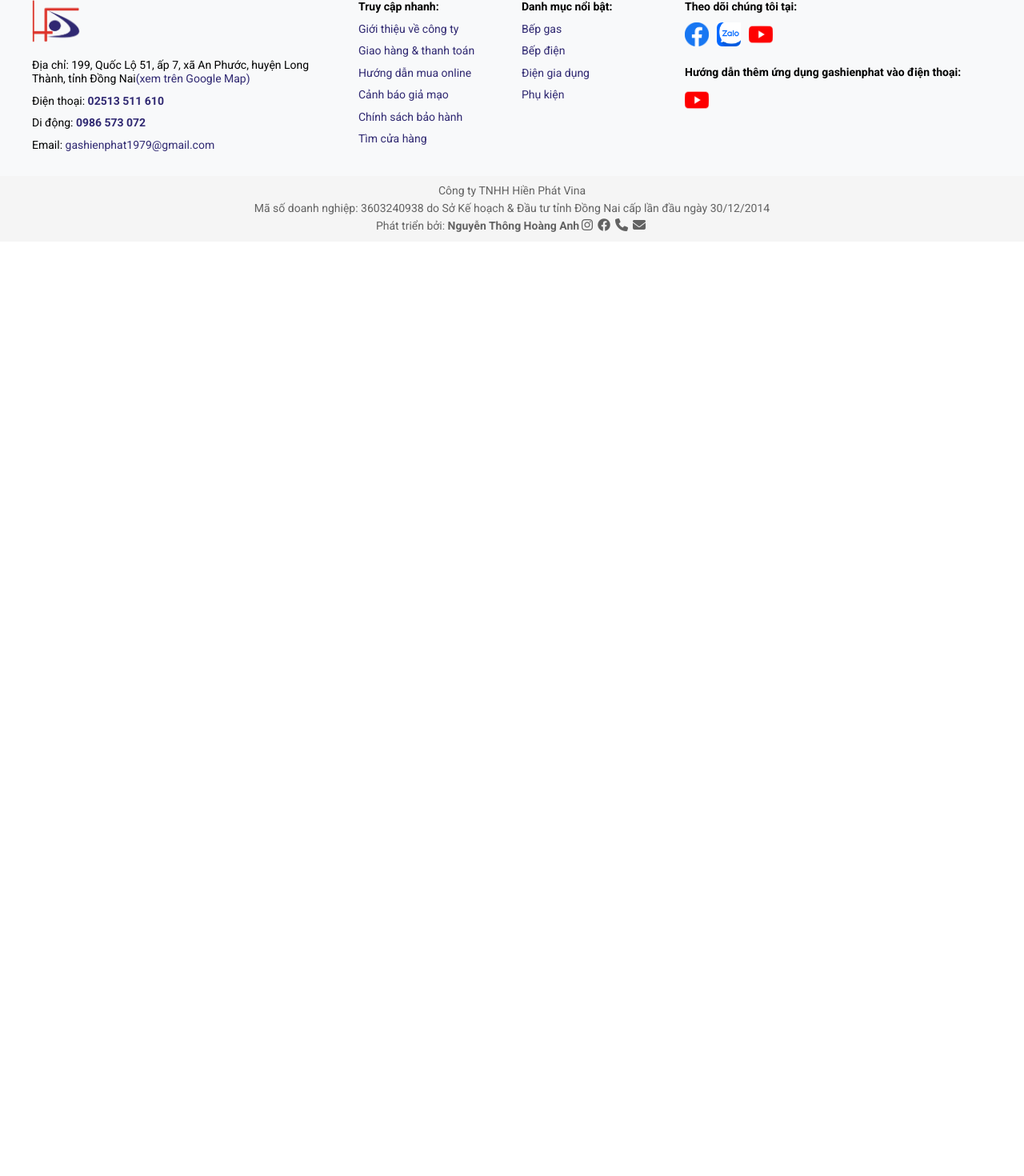
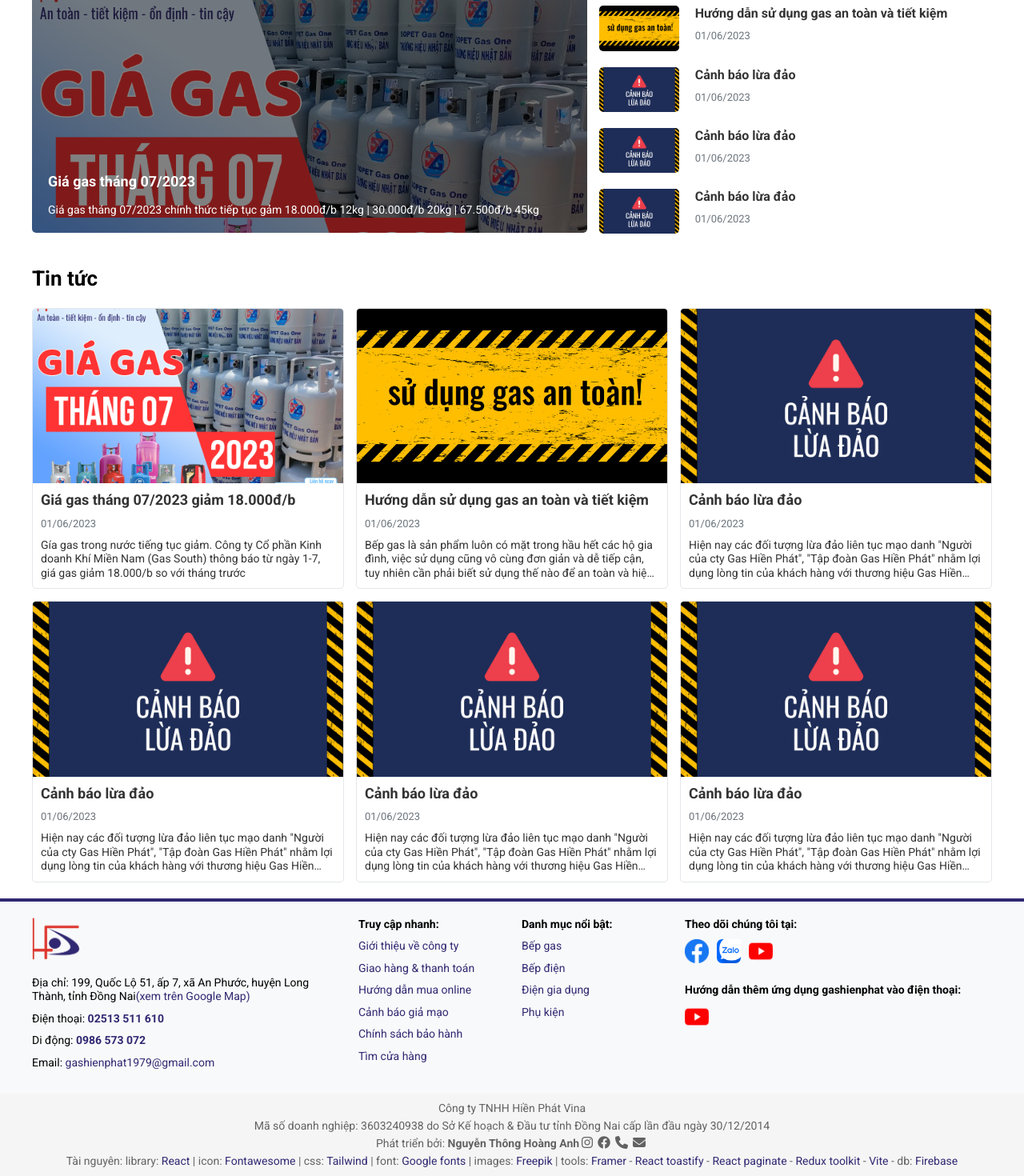
Before and after one commit to hanti1999/gashienphat-react, a React (Vite) app: page /news in a window 1280 px wide. Shown: the part 459-1929 px from the top of the page at 80% size. Before the commit the page ends 800 px from the top, so only its background shows below. Built offline with nearby package versions, Linux system fonts and the light colour scheme; no server answers.

Commit message:
fix bug ux/ui

```diff
--- a/src/App.css
+++ b/src/App.css
@@ -10,7 +10,7 @@
 }
 
 @media (min-width: 1024px) and (max-width: 1220px) {
-    .header, .content, .footer, .counter, .shop__filter, .shop__products {
+    .header, .content, .footer, .counter {
         margin-left: 8px;
         margin-right: 8px;
     }
--- a/src/assets/data/blogs.jsx
+++ b/src/assets/data/blogs.jsx
@@ -1,15 +1,15 @@
-import blogImg1 from '../../assets/img/banner/Thang6.jpg';
+import blogImg1 from '../../assets/img/banner/Thang7.png';
 import blogImg2 from '../../assets/img/banner/safe.jpg';
 import blogImg3 from '../../assets/img/luadao.jpg';
 
 const blogItems = [
     {
         id: '01',
-        blogName: 'Giá gas tháng 06/2023 giảm 35.000đ/b',
+        blogName: 'Giá gas tháng 07/2023 giảm 18.000đ/b',
         blogDate: '01/06/2023',
         blogCmt: '0',
         blogImg: blogImg1,
-        blogDesc: 'Gía gas trong nước tiếng tục giảm. Công ty Cổ phần Kinh doanh Khí Miền Nam (Gas South) thông báo từ ngày 1-6, giá gas giảm 2.917đồng/kg so với tháng trước'
+        blogDesc: 'Gía gas trong nước tiếng tục giảm. Công ty Cổ phần Kinh doanh Khí Miền Nam (Gas South) thông báo từ ngày 1-7, giá gas giảm 18.000/b so với tháng trước'
     },
     {
         id: '02',
@@ -26,7 +26,31 @@
         blogCmt: '0',
         blogImg: blogImg3,
         blogDesc: 'Hiện nay các đối tượng lừa đảo liên tục mạo danh "Người của cty Gas Hiền Phát", "Tập đoàn Gas Hiền Phát" nhằm lợi dụng lòng tin của khách hàng với thương hiệu Gas Hiền Phát để bán những sản phẩm giả mạo, kém chất lượng với giá rất cao'
-    }
+    },
+    {
+        id: '04',
+        blogName: 'Cảnh báo lừa đảo',
+        blogDate: '01/06/2023',
+        blogCmt: '0',
+        blogImg: blogImg3,
+        blogDesc: 'Hiện nay các đối tượng lừa đảo liên tục mạo danh "Người của cty Gas Hiền Phát", "Tập đoàn Gas Hiền Phát" nhằm lợi dụng lòng tin của khách hàng với thương hiệu Gas Hiền Phát để bán những sản phẩm giả mạo, kém chất lượng với giá rất cao'
+    },
+    {
+        id: '05',
+        blogName: 'Cảnh báo lừa đảo',
+        blogDate: '01/06/2023',
+        blogCmt: '0',
+        blogImg: blogImg3,
+        blogDesc: 'Hiện nay các đối tượng lừa đảo liên tục mạo danh "Người của cty Gas Hiền Phát", "Tập đoàn Gas Hiền Phát" nhằm lợi dụng lòng tin của khách hàng với thương hiệu Gas Hiền Phát để bán những sản phẩm giả mạo, kém chất lượng với giá rất cao'
+    },
+    {
+        id: '06',
+        blogName: 'Cảnh báo lừa đảo',
+        blogDate: '01/06/2023',
+        blogCmt: '0',
+        blogImg: blogImg3,
+        blogDesc: 'Hiện nay các đối tượng lừa đảo liên tục mạo danh "Người của cty Gas Hiền Phát", "Tập đoàn Gas Hiền Phát" nhằm lợi dụng lòng tin của khách hàng với thương hiệu Gas Hiền Phát để bán những sản phẩm giả mạo, kém chất lượng với giá rất cao'
+    },
 ]
 
 export default blogItems;
--- a/src/components/Footer/index.jsx
+++ b/src/components/Footer/index.jsx
@@ -123,15 +123,20 @@
                         <i className="text-16 px-[3px] fa-solid fa-envelope"></i>
                     </a>
                 </div>
-                {/* <div className='w-full text-center text-14 mt-[4px] text-[#00000099]'>
-                    Tài nguyên:
-                    <a className='text-primary' href="https://fontawesome.com/" target='_blank'> icon: Fontawesome | </a>
-                    <a className='text-primary' href="https://tailwindcss.com/" target='_blank'>UI/css: Tailwind | </a>
-                    <a className='text-primary' href="https://fonts.google.com/" target='_blank'>font: Google fonts | </a>
-                    <a className='text-primary' href="https://www.freepik.com/" target='_blank'>images: Freepik | </a>
-                    <a className='text-primary' href="https://www.framer.com/motion/" target='_blank'>design tool: Framer motion - </a>
-                    <a className='text-primary' href="https://www.npmjs.com/package/react-toastify" target='_blank'>React toastify</a>
-                </div> */}
+                <div className='w-full text-center text-14 mt-[4px] text-[#00000099]'>
+                    Tài nguyên: library:
+                    <a className='text-primary' href="https://react.dev/" target='_blank'> React</a> | icon:
+                    <a className='text-primary' href="https://fontawesome.com/" target='_blank'> Fontawesome</a> | css:
+                    <a className='text-primary' href="https://tailwindcss.com/" target='_blank'> Tailwind</a> | font:
+                    <a className='text-primary' href="https://fonts.google.com/" target='_blank'> Google fonts</a> | images:
+                    <a className='text-primary' href="https://www.freepik.com/" target='_blank'> Freepik</a> | tools:
+                    <a className='text-primary' href="https://www.framer.com/motion/" target='_blank'> Framer</a> -
+                    <a className='text-primary' href="https://github.com/fkhadra/react-toastify" target='_blank'> React toastify</a> -
+                    <a className='text-primary' href="https://github.com/AdeleD/react-paginate" target='_blank'> React paginate</a> -
+                    <a className='text-primary' href="https://redux.js.org/" target='_blank'> Redux toolkit</a> -
+                    <a className='text-primary' href="https://vitejs.dev/" target='_blank'> Vite</a> - db:
+                    <a className='text-primary' href="https://firebase.google.com/" target='_blank'> Firebase</a>
+                </div>
             </div>
         </footer>
     )
--- a/src/pages/Home.jsx
+++ b/src/pages/Home.jsx
@@ -271,7 +271,7 @@
                             </div>
                         </div>
                         <div className='grid grid-cols-12 gap-[24px]'>
-                            {blogItems.map((blogItem, index) => (
+                            {blogItems.slice(0,3).map((blogItem, index) => (
                                 <div key={index} className='col-span-4 max-md:col-span-12'>
                                     <div className='text-14'>
                                         <div className='shadow-s0 overflow-hidden rounded aspect-video'>
--- a/src/pages/News.jsx
+++ b/src/pages/News.jsx
@@ -1,13 +1,77 @@
 import Helmet from '../components/Helmet/Helmet';
 import CommonSection from '../components/UI/CommonSection'
+
+import blogPic from '../assets/img/banner/thang7.png'
+
+import { motion } from 'framer-motion';
+import ReactPaginate from 'react-paginate';
+
+import blogs from '../assets/data/blogs'
+
+import '../styles/news.css'
 
 function News() {
     return (
         <Helmet title={'Tin tức'} >
             <CommonSection title={'Tin tức'} />
             <div className="wid-1200">
-                <div className='w-full text-center mt-8'>
-                    <h2 className='text-20 font-bold'>Đang cập nhật...</h2>
+                <div className="new-blogs mt-8">
+                    <div className="grid grid-cols-12 gap-6">
+                        <div className="col-span-7 max-md:col-span-12">
+                            <div className='w-full overflow-hidden rounded-lg relative h-[360px]'>
+                                <a className='aspect-video' href='#'>
+                                    <motion.img whileHover={{scale: 1.05}} className='absolute object-cover brightness-50' src={blogPic} alt="Giá gas tháng 07/2023" />
+                                </a>
+                                <div className='absolute p-8 bottom-0 w-full text-white cursor-default'>
+                                    <h3 className='text-18 font-bold mb-6'>Giá gas tháng 07/2023</h3>
+                                    <span className='text-14'>
+                                        Giá gas tháng 07/2023 chính thức tiếp tục gảm 18.000đ/b 12kg | 30.000đ/b 20kg | 67.500đ/b 45kg
+                                    </span>
+                                </div>
+                            </div>
+                        </div>
+                        <div className="col-span-5 max-md:col-span-12">
+                            <div>
+                                {
+                                    blogs.slice(0,5).map((blog, index)=> (
+                                        <div className='flex mb-8 blog__mini' key={index}>
+                                            <a href="#" className='overflow-hidden w-40 aspect-video rounded-lg mr-8'>
+                                                <img src={blog.blogImg} alt="" className='object-cover' />
+                                            </a>
+                                            <div>
+                                                <h3 className='font-bold text-16 text-333 mb-4'>{blog.blogName}</h3>
+                                                <span className='text-[#6c757d]'>{blog.blogDate}</span>
+                                            </div>
+                                        </div>
+                                    ))
+                                }
+                            </div>
+                        </div>
+                    </div>
+                </div>
+
+                <h3 className='mt-16 mb-8 text-26 font-bold'>Tin tức</h3>
+                <div className='grid grid-cols-12 gap-6'>
+                    {
+                        blogs.map((blog, index) => (
+                            <div key={index} className="col-span-4 max-md:col-span-6">
+                                <div className='blog-card rounded-lg overflow-hidden transition-all duration-150 hover:shadow-s4 border'>
+                                    <a href='#' className='aspect-video w-full block' >
+                                        <img src={blog.blogImg} alt="" className='w-full h-full object-cover' />
+                                    </a>
+                                    <div className='p-4 text-333'>
+                                        <a href="#">
+                                            <h3 className='font-bold text-18 hover:text-primary'>{blog.blogName}</h3>
+                                        </a>
+                                        <p className='text-[#6c757d] py-4'>{blog.blogDate}</p>
+                                        <span className='blog-desc text-14'>
+                                            {blog.blogDesc}
+                                        </span>
+                                    </div>
+                                </div>
+                            </div>
+                        ))
+                    }
                 </div>
             </div>
         </Helmet>
--- a/src/pages/Shop.jsx
+++ b/src/pages/Shop.jsx
@@ -169,7 +169,7 @@
             <Items currentItems={currentItems} />
 
             <section className='wid-1200'>
-                <div className='mt-16'>
+                <div className='shop__paginate mt-16'>
                     <ReactPaginate
                         breakLabel="..."
                         nextLabel="Tiếp >"
--- /dev/null
+++ b/src/styles/news.css
@@ -0,0 +1,10 @@
+.blog-card .blog-desc {
+    overflow: hidden;
+    display: -webkit-box;
+    -webkit-box-orient: vertical;
+   	-webkit-line-clamp: 3;
+}
+
+.blog__mini:last-child {
+    margin-bottom: 0;
+}
--- a/src/styles/shop.css
+++ b/src/styles/shop.css
@@ -49,7 +49,7 @@
         padding: 7px;
     }
 
-    .shop__filter, .shop__products {
+    .shop__filter, .shop__products, .shop__paginate {
         margin-right: 8px;
         margin-left: 8px;
     }
@@ -60,3 +60,10 @@
         margin-bottom: 10px;
     }
 }
+
+@media (min-width: 1024px) and (max-width: 1220px) {
+    .shop__filter, .shop__products, .shop__paginate {
+        margin-right: 8px;
+        margin-left: 8px;
+    }
+}
```
Also changed, not shown: src/assets/img/banner/thang7.png (added). Lines whose indentation alone changed are shown as unchanged.
